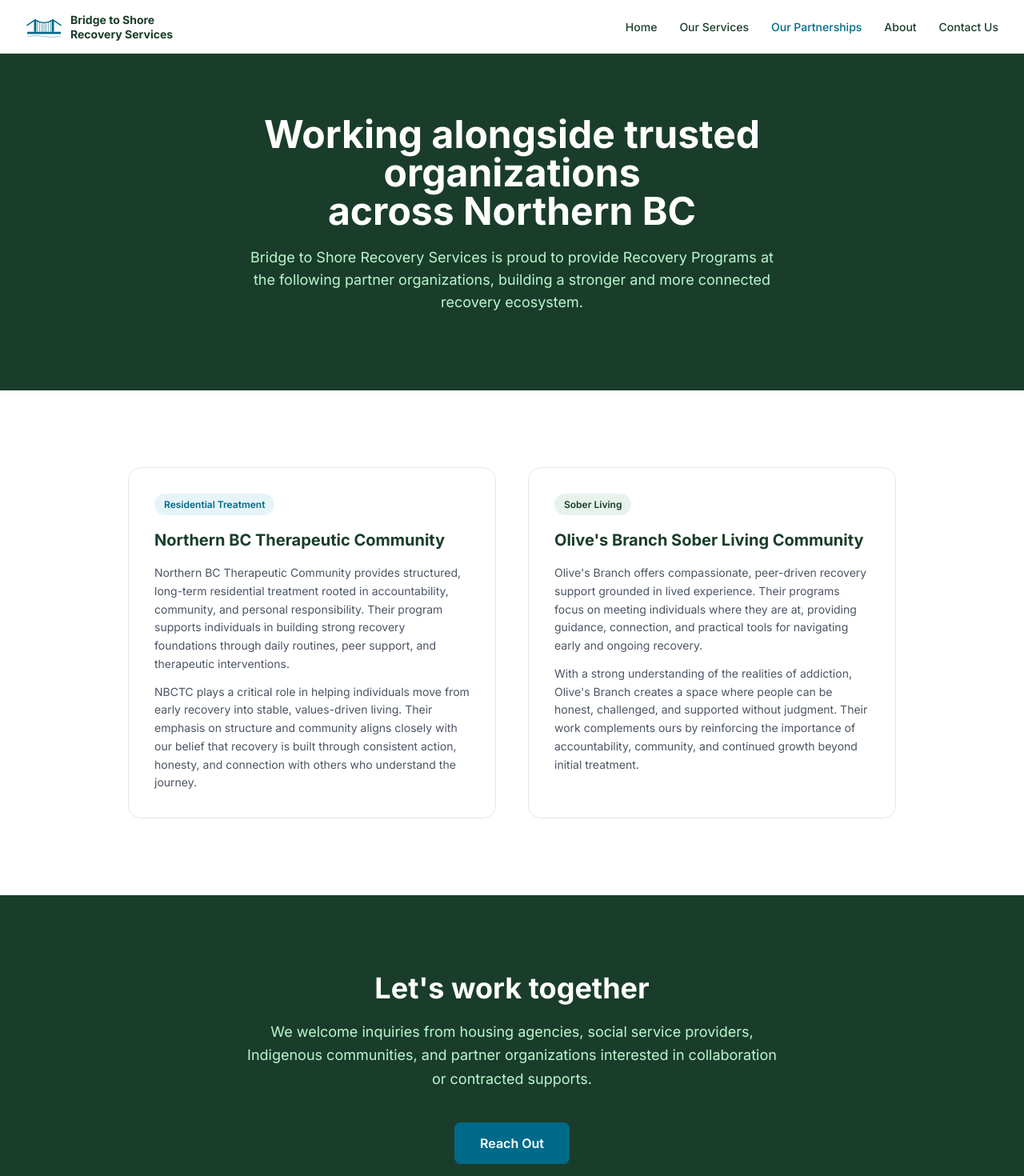
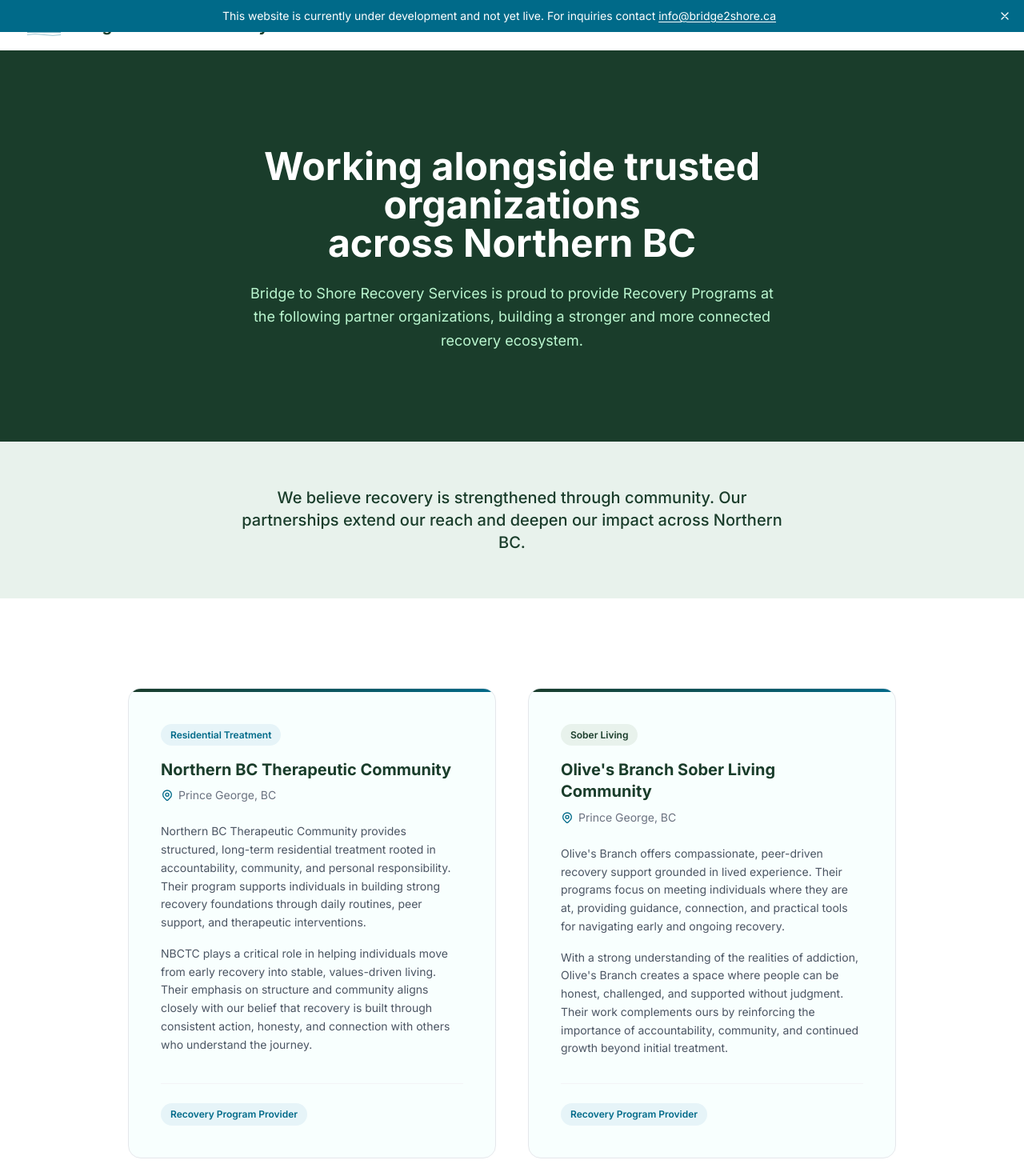
Before and after one commit to bridge2shorerecovery-ai/bridge2shore, a React (Vite) app: page /partnerships in a window 1280 px wide. Shown: the top 1470 px of the page at 80% size. Built offline with nearby package versions, Linux system fonts and the light colour scheme.

Commit message:
initial build

```diff
--- a/src/App.jsx
+++ b/src/App.jsx
@@ -2,6 +2,7 @@
 import { useEffect } from 'react'
 import Navbar from './components/Navbar'
 import Footer from './components/Footer'
+import DevBanner from './components/DevBanner'
 import Home from './pages/Home'
 import Services from './pages/Services'
 import Partnerships from './pages/Partnerships'
@@ -22,6 +23,7 @@
   return (
     <div className="min-h-screen flex flex-col">
       <ScrollToTop />
+      <DevBanner />
       <Navbar />
       <main className="flex-1">
         <Routes>
--- /dev/null
+++ b/src/components/DevBanner.jsx
@@ -0,0 +1,29 @@
+import { useState } from 'react'
+
+export default function DevBanner() {
+  const [dismissed, setDismissed] = useState(false)
+  if (dismissed) return null
+
+  return (
+    <div className="relative z-[60] bg-[#006a89] text-white text-sm py-2.5 px-4">
+      <p className="text-center pr-8">
+        This website is currently under development and not yet live. For inquiries contact{' '}
+        <a
+          href="mailto:info@bridge2shore.ca"
+          className="underline underline-offset-2 hover:text-blue-100 transition-colors"
+        >
+          info@bridge2shore.ca
+        </a>
+      </p>
+      <button
+        onClick={() => setDismissed(true)}
+        aria-label="Dismiss banner"
+        className="absolute right-3 top-1/2 -translate-y-1/2 p-1 rounded hover:bg-white/20 transition-colors"
+      >
+        <svg className="w-4 h-4" fill="none" stroke="currentColor" viewBox="0 0 24 24">
+          <path strokeLinecap="round" strokeLinejoin="round" strokeWidth={2} d="M6 18L18 6M6 6l12 12" />
+        </svg>
+      </button>
+    </div>
+  )
+}
--- a/src/components/Logo.jsx
+++ b/src/components/Logo.jsx
@@ -5,7 +5,7 @@
   const iconW = size === 'sm' ? 38 : size === 'lg' ? 56 : 46
   const iconH = Math.round(iconW * 0.667)
   const textClass =
-    size === 'sm' ? 'text-xs' : size === 'lg' ? 'text-lg' : 'text-sm'
+    size === 'sm' ? 'text-sm' : size === 'lg' ? 'text-xl' : 'text-base'
 
   return (
     <div className="flex items-center gap-2.5 select-none">
@@ -68,11 +68,10 @@
         />
       </svg>
       <div
-        className={`font-bold leading-tight ${textClass}`}
-        style={{ color: textColor }}
+        className="leading-none whitespace-nowrap"
+        style={{ color: textColor, fontWeight: 700, fontSize: size === 'sm' ? '0.875rem' : size === 'lg' ? '1.25rem' : '1.25rem' }}
       >
-        <div>Bridge to Shore</div>
-        <div>Recovery Services</div>
+        Bridge to Shore Recovery Services
       </div>
     </div>
   )
--- a/src/pages/Contact.jsx
+++ b/src/pages/Contact.jsx
@@ -76,14 +76,16 @@
           <div className="grid grid-cols-1 lg:grid-cols-2 gap-14 items-start">
             {/* Left — contact info */}
             <ScrollAnimator>
-              <h2 className="text-2xl font-bold text-[#1a3d2b] mb-4">Get in touch</h2>
+              <h2 className="text-3xl font-bold text-[#1a3d2b] mb-4">Get in touch</h2>
               <p className="text-gray-600 leading-relaxed mb-8">
                 Whether you are looking to contract our services, explore a partnership, or simply learn more about what we do, we would love to hear from you. Fill out the form and we will get back to you shortly.
               </p>
 
+              <div className="bg-[#e8f2ec] border-l-4 border-[#006a89] rounded-r-2xl p-7">
+                <p className="text-[#1a3d2b] font-bold text-base mb-6">We would love to hear from you</p>
                 <ul className="space-y-5">
                   <li className="flex items-start gap-4">
-                  <div className="w-10 h-10 rounded-xl bg-[#e6f4f8] flex items-center justify-center shrink-0">
+                    <div className="w-10 h-10 rounded-xl bg-white flex items-center justify-center shrink-0 shadow-sm">
                       <svg className="w-5 h-5 text-[#006a89]" fill="none" stroke="currentColor" viewBox="0 0 24 24">
                         <path strokeLinecap="round" strokeLinejoin="round" strokeWidth={2} d="M3 8l7.89 5.26a2 2 0 002.22 0L21 8M5 19h14a2 2 0 002-2V7a2 2 0 00-2-2H5a2 2 0 00-2 2v10a2 2 0 002 2z" />
                       </svg>
@@ -96,7 +98,7 @@
                     </div>
                   </li>
                   <li className="flex items-start gap-4">
-                  <div className="w-10 h-10 rounded-xl bg-[#e6f4f8] flex items-center justify-center shrink-0">
+                    <div className="w-10 h-10 rounded-xl bg-white flex items-center justify-center shrink-0 shadow-sm">
                       <svg className="w-5 h-5 text-[#006a89]" fill="none" stroke="currentColor" viewBox="0 0 24 24">
                         <path strokeLinecap="round" strokeLinejoin="round" strokeWidth={2} d="M3 5a2 2 0 012-2h3.28a1 1 0 01.948.684l1.498 4.493a1 1 0 01-.502 1.21l-2.257 1.13a11.042 11.042 0 005.516 5.516l1.13-2.257a1 1 0 011.21-.502l4.493 1.498a1 1 0 01.684.949V19a2 2 0 01-2 2h-1C9.716 21 3 14.284 3 6V5z" />
                       </svg>
@@ -109,7 +111,7 @@
                     </div>
                   </li>
                   <li className="flex items-start gap-4">
-                  <div className="w-10 h-10 rounded-xl bg-[#e6f4f8] flex items-center justify-center shrink-0">
+                    <div className="w-10 h-10 rounded-xl bg-white flex items-center justify-center shrink-0 shadow-sm">
                       <svg className="w-5 h-5 text-[#006a89]" fill="none" stroke="currentColor" viewBox="0 0 24 24">
                         <path strokeLinecap="round" strokeLinejoin="round" strokeWidth={2} d="M17.657 16.657L13.414 20.9a1.998 1.998 0 01-2.827 0l-4.244-4.243a8 8 0 1111.314 0z" />
                         <path strokeLinecap="round" strokeLinejoin="round" strokeWidth={2} d="M15 11a3 3 0 11-6 0 3 3 0 016 0z" />
@@ -121,6 +123,7 @@
                     </div>
                   </li>
                 </ul>
+              </div>
             </ScrollAnimator>
 
             {/* Right — form */}
--- a/src/pages/Home.jsx
+++ b/src/pages/Home.jsx
@@ -154,7 +154,7 @@
             {CARDS.map((card, i) => (
               <ScrollAnimator key={card.title} delay={i * 130}>
                 <div className="bg-[#e8f2ec] rounded-2xl p-8 h-full hover:-translate-y-1 transition-transform duration-300 cursor-default">
-                  <div className="w-11 h-11 rounded-full bg-[#1a3d2b] flex items-center justify-center mb-5 text-white">
+                  <div className="w-11 h-11 rounded-full bg-[#e6f4f8] flex items-center justify-center mb-5 text-[#006a89]">
                     {card.icon}
                   </div>
                   <h3 className="text-xl font-semibold text-[#1a3d2b] mb-3">{card.title}</h3>
--- a/src/pages/Partnerships.jsx
+++ b/src/pages/Partnerships.jsx
@@ -4,6 +4,7 @@
 const PARTNERS = [
   {
     name: 'Northern BC Therapeutic Community',
+    location: 'Prince George, BC',
     tag: 'Residential Treatment',
     tagColor: 'bg-[#e6f4f8] text-[#006a89]',
     desc: `Northern BC Therapeutic Community provides structured, long-term residential treatment rooted in accountability, community, and personal responsibility. Their program supports individuals in building strong recovery foundations through daily routines, peer support, and therapeutic interventions.
@@ -12,6 +13,7 @@
   },
   {
     name: "Olive's Branch Sober Living Community",
+    location: 'Prince George, BC',
     tag: 'Sober Living',
     tagColor: 'bg-[#e8f2ec] text-[#1a3d2b]',
     desc: `Olive's Branch offers compassionate, peer-driven recovery support grounded in lived experience. Their programs focus on meeting individuals where they are at, providing guidance, connection, and practical tools for navigating early and ongoing recovery.
@@ -20,40 +22,74 @@
   },
 ]
 
+const MapPin = () => (
+  <svg className="w-4 h-4 text-[#006a89] shrink-0 mt-0.5" fill="none" stroke="currentColor" viewBox="0 0 24 24">
+    <path strokeLinecap="round" strokeLinejoin="round" strokeWidth={2} d="M17.657 16.657L13.414 20.9a1.998 1.998 0 01-2.827 0l-4.244-4.243a8 8 0 1111.314 0z" />
+    <path strokeLinecap="round" strokeLinejoin="round" strokeWidth={2} d="M15 11a3 3 0 11-6 0 3 3 0 016 0z" />
+  </svg>
+)
+
 export default function Partnerships() {
   return (
     <>
       {/* Hero */}
-      <section className="bg-[#1a3d2b] pt-36 pb-24">
+      <section className="bg-[#1a3d2b] pt-36 pb-28">
         <div className="max-w-4xl mx-auto px-4 sm:px-6 lg:px-8 text-center text-white">
-          <h1 className="hero-line-1 text-4xl sm:text-5xl font-bold leading-tight mb-5">
+          <h1 className="hero-line-1 text-4xl sm:text-5xl font-bold leading-tight mb-6">
             Working alongside trusted organizations<br className="hidden sm:block" /> across Northern BC
           </h1>
-          <p className="hero-line-2 text-lg text-green-200 max-w-2xl mx-auto">
+          <p className="hero-line-2 text-lg text-green-200 max-w-2xl mx-auto leading-relaxed">
             Bridge to Shore Recovery Services is proud to provide Recovery Programs at the following partner organizations, building a stronger and more connected recovery ecosystem.
           </p>
         </div>
       </section>
 
+      {/* Intro strip */}
+      <section className="bg-[#e8f2ec] py-14">
+        <div className="max-w-3xl mx-auto px-4 sm:px-6 lg:px-8 text-center">
+          <ScrollAnimator>
+            <p className="text-[#1a3d2b] text-lg sm:text-xl font-medium leading-relaxed">
+              We believe recovery is strengthened through community. Our partnerships extend our reach and deepen our impact across Northern BC.
+            </p>
+          </ScrollAnimator>
+        </div>
+      </section>
+
       {/* Partner cards */}
-      <section className="py-24 bg-white">
+      <section className="py-28 bg-white">
         <div className="max-w-5xl mx-auto px-4 sm:px-6 lg:px-8">
           <div className="grid grid-cols-1 md:grid-cols-2 gap-10">
             {PARTNERS.map((p, i) => (
               <ScrollAnimator key={p.name} delay={i * 150}>
-                <div className="rounded-2xl border border-gray-200 p-8 h-full hover:-translate-y-1 transition-transform duration-300 bg-white hover:shadow-md">
+                <div className="rounded-2xl overflow-hidden h-full flex flex-col hover:-translate-y-1 transition-transform duration-300 bg-[#f8fffe] hover:shadow-lg border border-gray-200">
+                  <div className="h-1 w-full" style={{ background: 'linear-gradient(to right, #1a3d2b, #006a89)' }} />
+                  <div className="p-10 flex flex-col flex-1 rounded-b-2xl">
                     <div className="mb-5">
                       <span className={`text-xs font-semibold px-3 py-1.5 rounded-full ${p.tagColor}`}>
                         {p.tag}
                       </span>
                     </div>
-                  <h3 className="text-xl font-bold text-[#1a3d2b] mb-4">{p.name}</h3>
-                  <div className="space-y-3">
+
+                    <h3 className="text-xl font-bold text-[#1a3d2b] mb-2 leading-snug">{p.name}</h3>
+
+                    <div className="flex items-start gap-1.5 mb-6">
+                      <MapPin />
+                      <span className="text-sm text-gray-500">{p.location}</span>
+                    </div>
+
+                    <div className="space-y-4 flex-1">
                       {p.desc.split('\n\n').map((para, j) => (
                         <p key={j} className="text-gray-600 leading-relaxed text-sm">
                           {para}
                         </p>
                       ))}
+                    </div>
+
+                    <div className="mt-8 pt-6 border-t border-gray-100">
+                      <span className="inline-block bg-[#e6f4f8] text-[#006a89] text-xs font-semibold px-3 py-1.5 rounded-full">
+                        Recovery Program Provider
+                      </span>
+                    </div>
                   </div>
                 </div>
               </ScrollAnimator>
@@ -63,19 +99,32 @@
       </section>
 
       {/* Interested in Partnering */}
-      <section className="bg-[#1a3d2b] py-24">
-        <div className="max-w-4xl mx-auto px-4 sm:px-6 lg:px-8 text-center">
+      <section className="bg-[#1a3d2b] py-32">
+        <div className="max-w-3xl mx-auto px-4 sm:px-6 lg:px-8 text-center">
           <ScrollAnimator>
-            <h2 className="text-3xl sm:text-4xl font-bold text-white mb-5">Let's work together</h2>
-            <p className="text-green-200 text-lg leading-relaxed mb-10 max-w-2xl mx-auto">
+            <div className="inline-block bg-[#006a89]/30 text-[#7ecfe8] text-xs font-semibold uppercase tracking-widest px-4 py-2 rounded-full mb-6">
+              Partnerships
+            </div>
+            <h2 className="text-4xl sm:text-5xl font-bold text-white mb-6 leading-tight">
+              Let's work together
+            </h2>
+            <p className="text-green-200 text-lg leading-relaxed mb-12 max-w-xl mx-auto">
               We welcome inquiries from housing agencies, social service providers, Indigenous communities, and partner organizations interested in collaboration or contracted supports.
             </p>
+            <div className="flex flex-col sm:flex-row gap-4 justify-center">
               <Link
                 to="/contact"
-              className="inline-block px-8 py-3.5 bg-[#006a89] text-white font-semibold rounded-lg hover:bg-[#005a75] transition-colors duration-200"
+                className="inline-block px-10 py-4 bg-[#006a89] text-white font-semibold rounded-lg hover:bg-[#005a75] transition-colors duration-200 text-base"
               >
                 Reach Out
               </Link>
+              <Link
+                to="/services"
+                className="inline-block px-10 py-4 bg-white/10 border border-white/30 text-white font-semibold rounded-lg hover:bg-white/20 transition-colors duration-200 text-base"
+              >
+                View Our Services
+              </Link>
+            </div>
           </ScrollAnimator>
         </div>
       </section>
--- a/src/pages/Services.jsx
+++ b/src/pages/Services.jsx
@@ -10,6 +10,7 @@
     subtitle: 'Any and All Addictions',
     details: ['30 hours', '15 sessions of 2 hours each'],
     price: '$3,000',
+    desc: 'A structured, facilitator-led deep dive into the 12-Step recovery framework. Designed for individuals dealing with any and all addictions, this program builds a strong foundation through honest self-examination, accountability, and a commitment to lasting change.',
     icon: (
       <svg className="w-6 h-6" fill="none" stroke="currentColor" viewBox="0 0 24 24">
         <path strokeLinecap="round" strokeLinejoin="round" strokeWidth={2} d="M12 6.253v13m0-13C10.832 5.477 9.246 5 7.5 5S4.168 5.477 3 6.253v13C4.168 18.477 5.754 18 7.5 18s3.332.477 4.5 1.253m0-13C13.168 5.477 14.754 5 16.5 5c1.747 0 3.332.477 4.5 1.253v13C19.832 18.477 18.247 18 16.5 18c-1.746 0-3.332.477-4.5 1.253" />
@@ -21,6 +22,7 @@
     subtitle: null,
     details: ['20 hours', '10 sessions of 2 hours each'],
     price: '$2,000',
+    desc: 'A science-based alternative to traditional 12-Step programs. SMART Recovery uses evidence-based tools and techniques to help individuals build motivation, manage urges, and develop a balanced approach to long-term recovery.',
     icon: (
       <svg className="w-6 h-6" fill="none" stroke="currentColor" viewBox="0 0 24 24">
         <path strokeLinecap="round" strokeLinejoin="round" strokeWidth={2} d="M9.663 17h4.673M12 3v1m6.364 1.636l-.707.707M21 12h-1M4 12H3m3.343-5.657l-.707-.707m2.828 9.9a5 5 0 117.072 0l-.548.547A3.374 3.374 0 0014 18.469V19a2 2 0 11-4 0v-.531c0-.895-.356-1.754-.988-2.386l-.548-.547z" />
@@ -32,6 +34,7 @@
     subtitle: null,
     details: ['30 hours', '15 sessions of 2 hours each'],
     price: '$3,000',
+    desc: 'A culturally grounded recovery program that blends the 12-Step framework with Indigenous teachings and the Medicine Wheel. Wellbriety honors the whole person — mind, body, spirit, and emotion — on the journey to sobriety and wellness.',
     icon: (
       <svg className="w-6 h-6" fill="none" stroke="currentColor" viewBox="0 0 24 24">
         <path strokeLinecap="round" strokeLinejoin="round" strokeWidth={2} d="M4.318 6.318a4.5 4.5 0 000 6.364L12 20.364l7.682-7.682a4.5 4.5 0 00-6.364-6.364L12 7.636l-1.318-1.318a4.5 4.5 0 00-6.364 0z" />
@@ -67,6 +70,7 @@
     subtitle: null,
     details: ['1 year contract', 'Monthly individual assessments'],
     price: '$1,500',
+    desc: 'Monthly one-on-one assessments designed to track recovery progress, identify emerging barriers, and strengthen the personal, social, and community resources that support long-term stability. Delivered over a 12-month contract.',
     icon: (
       <svg className="w-6 h-6" fill="none" stroke="currentColor" viewBox="0 0 24 24">
         <path strokeLinecap="round" strokeLinejoin="round" strokeWidth={2} d="M9 19v-6a2 2 0 00-2-2H5a2 2 0 00-2 2v6a2 2 0 002 2h2a2 2 0 002-2zm0 0V9a2 2 0 012-2h2a2 2 0 012 2v10m-6 0a2 2 0 002 2h2a2 2 0 002-2m0 0V5a2 2 0 012-2h2a2 2 0 012 2v14a2 2 0 01-2 2h-2a2 2 0 01-2-2z" />
```
Also changed, not shown: .claude/settings.local.json. Lines whose indentation alone changed are shown as unchanged.
